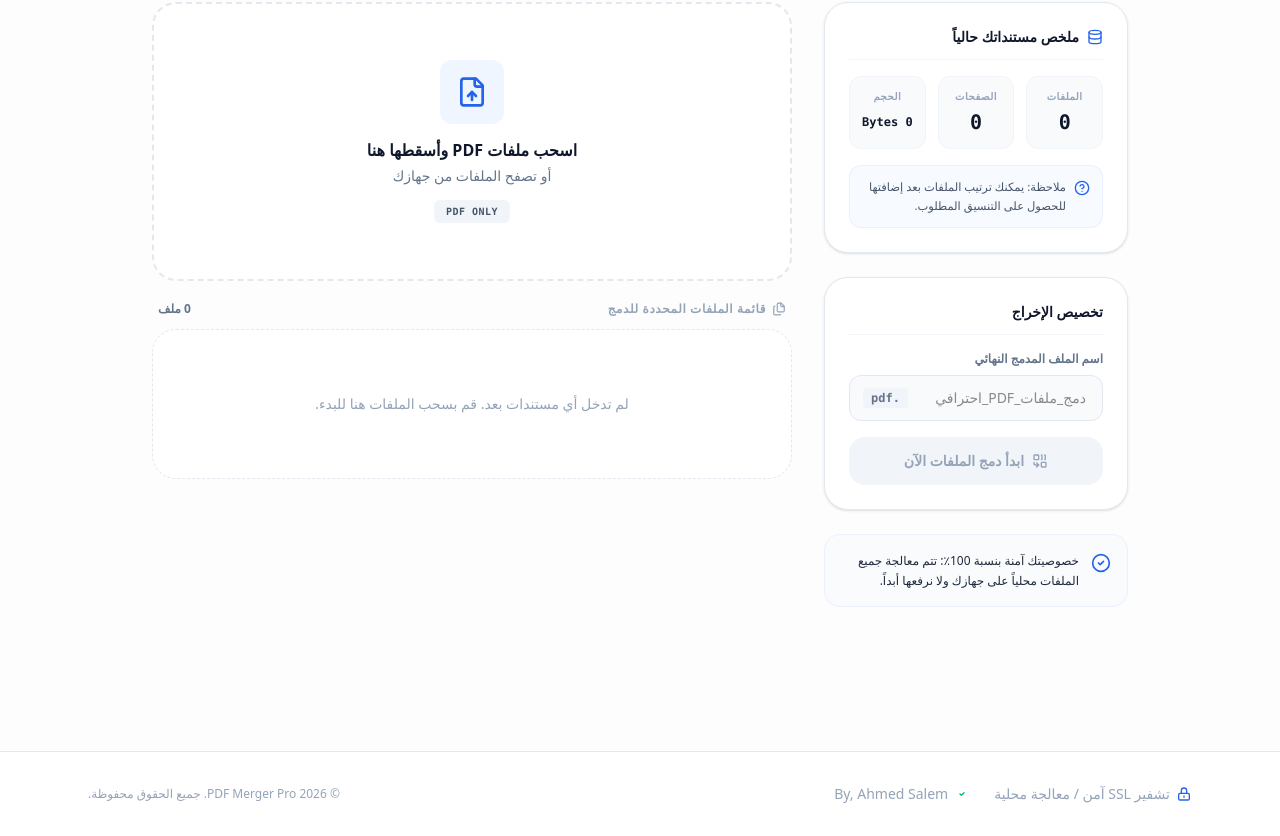
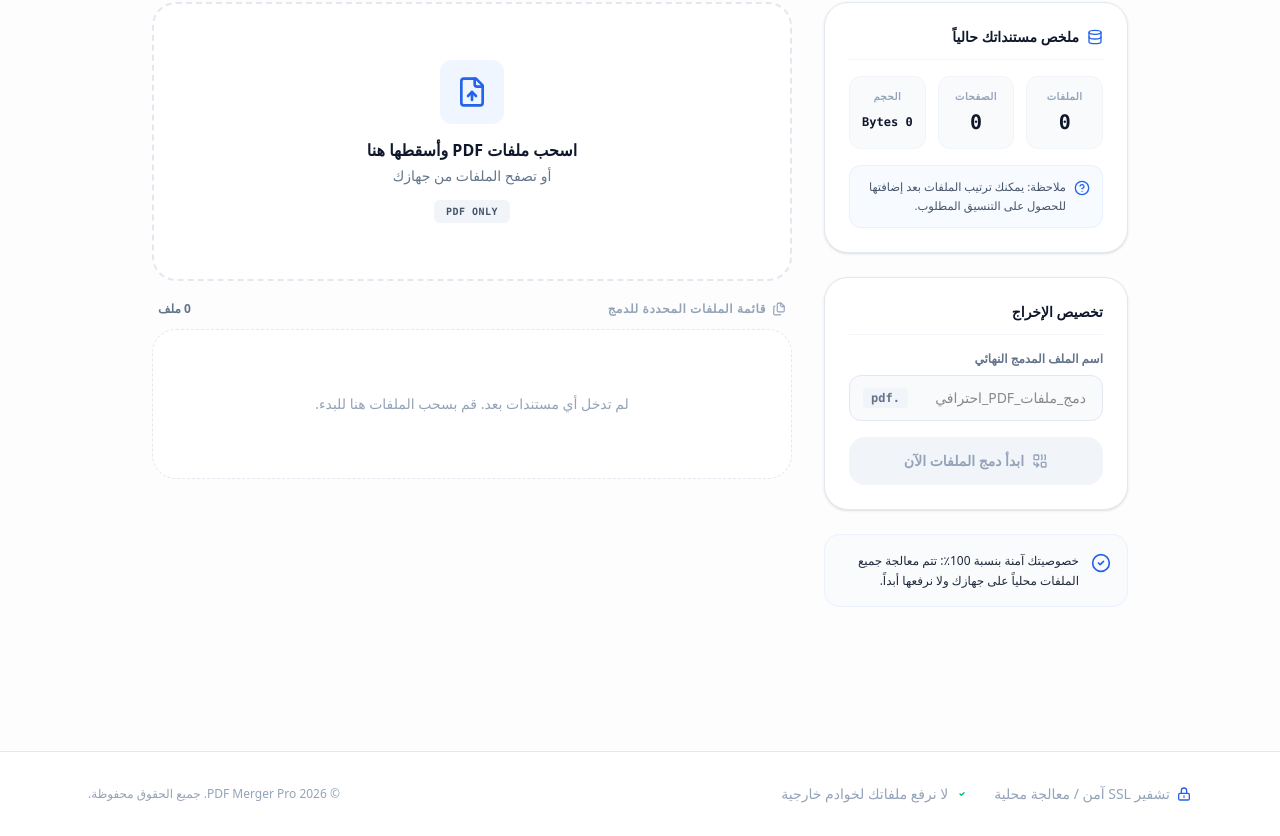
Before and after one commit to ahmed-salem7414/Pdf-Merge, a React (Vite) app: page / in a window 1280 px wide. Shown: the part 345-1181 px from the top of the page. Built offline with nearby package versions, Linux system fonts and the light colour scheme.

Commit message:
fix: update site title and privacy disclaimer

```diff
--- a/index.html
+++ b/index.html
@@ -3,7 +3,7 @@
   <head>
     <meta charset="UTF-8" />
     <meta name="viewport" content="width=device-width, initial-scale=1.0" />
-    <title>Pdf Merger</title>
+    <title>My Google AI Studio App</title>
   </head>
   <body>
     <div id="root"></div>
--- a/src/App.tsx
+++ b/src/App.tsx
@@ -783,7 +783,7 @@ export default function App() {
               <svg className="w-4 h-4 text-emerald-500" fill="none" stroke="currentColor" viewBox="0 0 24 24">
                 <path strokeLinecap="round" strokeLinejoin="round" strokeWidth="2" d="M9 12l2 2 4-4m5h2a2 2 0 002-2V7a2 2 0 00-2-2H5a2 2 0 00-2 2v12a2 2 0 002 2z" />
               </svg>
-              <span>{isAr ? 'By, Ahmed Salem' : 'By, Ahmed Salem'}</span>
+              <span>{isAr ? 'لا نرفع ملفاتك لخوادم خارجية' : 'Zero logs, local sandbox runtime'}</span>
             </div>
           </div>
           <p className="font-medium" id="footer-copyright">
```
